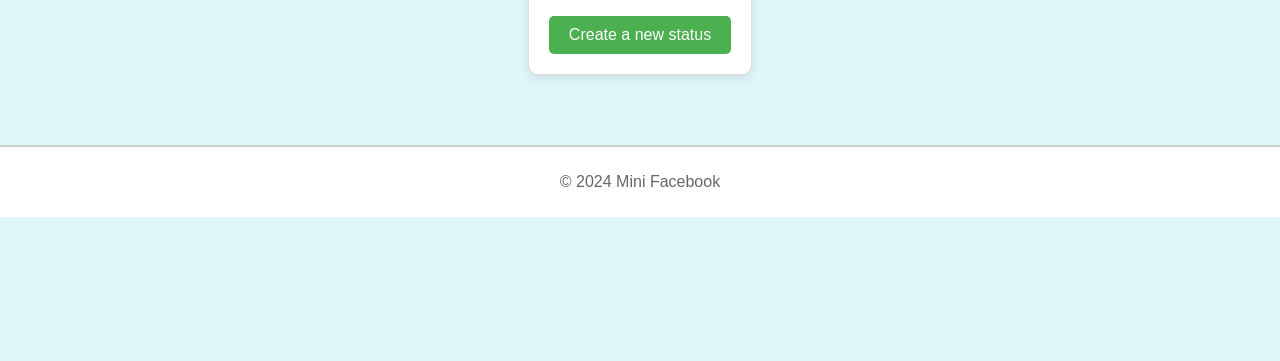
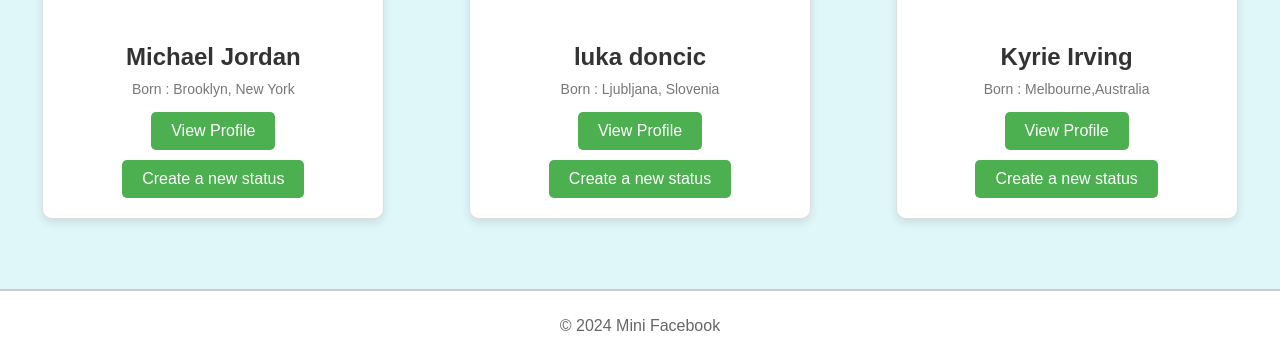
Before and after one commit to Hengsheng-Liu/cs-412, a Django app: page /mini_fb/ in a window 1280 px wide. Shown: the part 1241-1602 px from the top of the page. Before the commit the page ends 1458 px from the top, so only its background shows below. Run offline with Django 5.2, Linux system fonts and the light colour scheme; data comes from the database, SQL or seed files in the repository.

Commit message:
fix routing issue

```diff
--- a/mini_fb/templates/mini_fb/show_all_profiles.html
+++ b/mini_fb/templates/mini_fb/show_all_profiles.html
@@ -10,6 +10,7 @@
 
     <h2>{{ profile.first_name }} {{ profile.last_name }}</h2>
     <p>Born : {{ profile.city }}</p>
+    <a href="{% url 'show_profile' profile.pk %}"> View Profile </a>
     <a href="{% url 'create_status' profile.pk %}"> Create a new status </a>
   </div>
   {% endfor %}
--- a/mini_fb/views.py
+++ b/mini_fb/views.py
@@ -11,7 +11,7 @@ class ShowAllProfilesView(ListView):
     context_object_name = 'profiles'
 class ShowProfilePageView(DetailView):
     model = Profile
-    template_name = 'mini_fb/show_profile_page.html'
+    template_name = 'mini_fb/show_profile.html'
     context_object_name = 'profile'
 class CreateProfileView(CreateView):
     model = Profile
```
Also changed, not shown: mini_fb/templates/mini_fb/show_profile.html (renamed from mini_fb/templates/mini_fb/show_profile_page.html).
